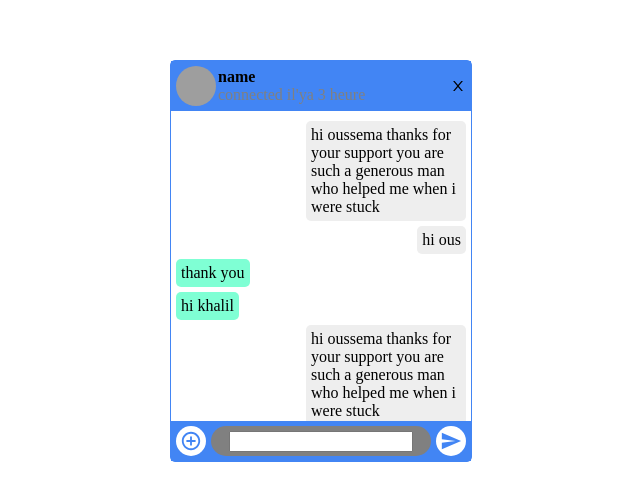
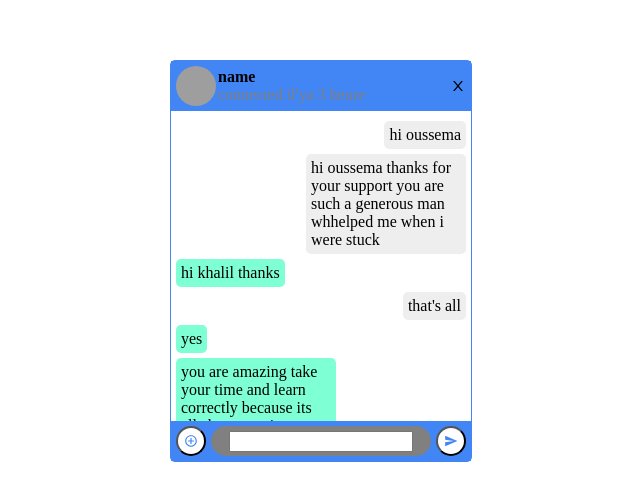
Before and after one commit to KhalilBenMansour/chat-app, a React (Create React App) app in the folder client/: page / in a window 1280 px wide. Shown: the top 500 px of the page, without its empty margins (319-959 px from the left). Built offline with nearby package versions, Linux system fonts and the light colour scheme; grey boxes are pictures that could not be loaded.

Commit message:
Send Fake messages logic

```diff
--- a/client/src/components/chatBox/ChatBox.js
+++ b/client/src/components/chatBox/ChatBox.js
@@ -1,14 +1,22 @@
-import React from "react";
+import React, { useState } from "react";
 import ChatContent from "../chatContent/ChatContent";
 import ChatHeader from "../chatHeader/ChatHeader";
 import ChatInput from "../chatInput/ChatInput";
 import "./chatBox.scss";
+import { users, msgs } from "../../dummy";
 const ChatBox = () => {
+  const [msges, setmsges] = useState(msgs);
+  const sendMsg = (msg) => {
+    setmsges([
+      ...msges,
+      { msgId: msges.length + 1, text: msg, userId: 1, currentUser: true },
+    ]);
+  };
   return (
     <div className="chatBox">
       <ChatHeader />
-      <ChatContent />
-      <ChatInput />
+      <ChatContent msges={msges} />
+      <ChatInput sendMsg={sendMsg} />
     </div>
   );
 };
--- a/client/src/components/chatContent/ChatContent.js
+++ b/client/src/components/chatContent/ChatContent.js
@@ -1,9 +1,18 @@
 import "./chatContent.scss";
-const ChatContent = () => {
+
+const ChatContent = ({ msges }) => {
   return (
     <div className="chatContent">
       <div className="msgs">
-        <div className="my-msg">
+        {msges.map((msg) => (
+          <div
+            key={msg.msgId}
+            className={msg.currentUser ? "my-msg" : "other-msg"}
+          >
+            {msg.text}
+          </div>
+        ))}
+        {/* <div className="my-msg">
           hi oussema thanks for your support you are such a generous man who
           helped me when i were stuck
         </div>
@@ -16,7 +25,7 @@ const ChatContent = () => {
           hi oussema thanks for your support you are such a generous man who
           helped me when i were stuck
         </div>
-        <div className="my-msg">hi ous</div>
+        <div className="my-msg">hi ous</div> */}
       </div>
     </div>
   );
--- a/client/src/components/chatInput/ChatInput.js
+++ b/client/src/components/chatInput/ChatInput.js
@@ -1,18 +1,38 @@
 import "./chatInput.scss";
 import { MdAddCircleOutline, MdSend } from "react-icons/md";
-const ChatInput = () => {
+import { useState } from "react";
+
+const ChatInput = ({ sendMsg }) => {
+  const [msg, setmsg] = useState("");
+  const handleChange = (e) => {
+    setmsg(e.target.value);
+  };
+  const handleSubmit = (e) => {
+    e.preventDefault();
+    if (!msg) {
+      return;
+    }
+    sendMsg(msg);
+    setmsg("");
+  };
+
   return (
-    <div className="chatInput">
-      <div className="add-div">
+    <form className="chatInput" onSubmit={handleSubmit}>
+      <button className="add-div">
         <MdAddCircleOutline className="add-icon" />
+      </button>
+      <div className="input-div">
+        <input
+          type="text"
+          className="input-field"
+          value={msg}
+          onChange={handleChange}
+        />
       </div>
-      <div className="input-div">
-        <input type="text" className="input-field" />
-      </div>
-      <div className="send-div">
+      <button className="send-div">
         <MdSend className="send-icon" />
-      </div>
-    </div>
+      </button>
+    </form>
   );
 };
 
```
